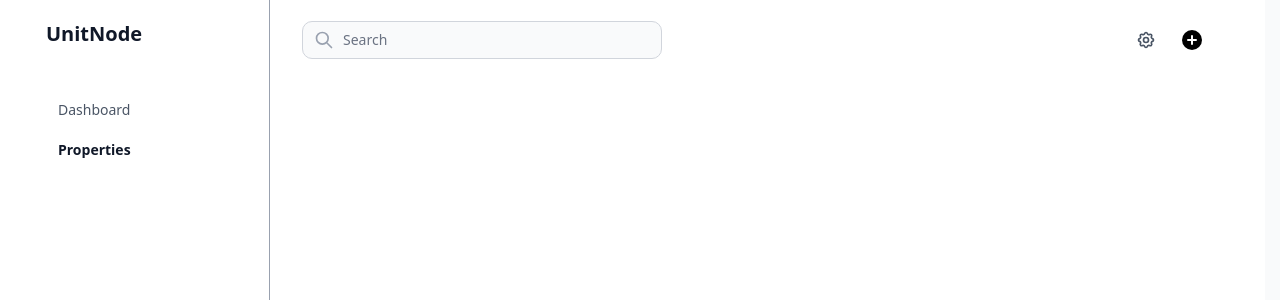
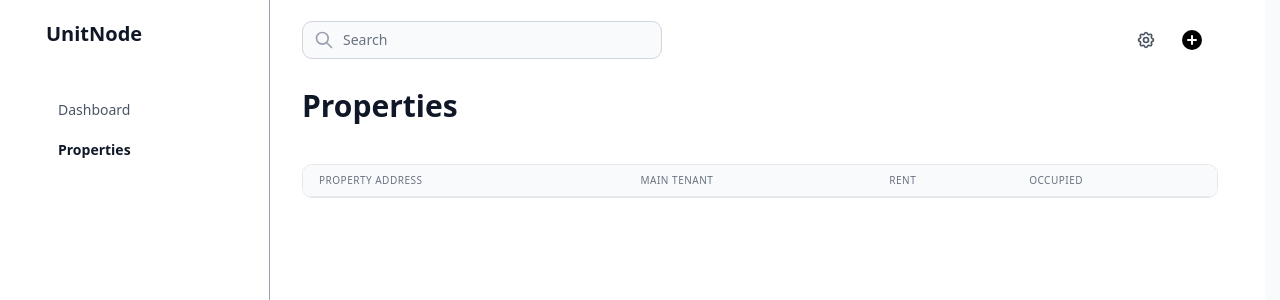
Before and after one commit to acstartup/unitnode.com, a Next.js app: page /app/properties in a window 1280 px wide. Shown: the top 300 px of the page. Built offline with nearby package versions, Linux system fonts and the light colour scheme.

Commit message:
(feat): properties page header and chart

```diff
--- a/src/app/app/properties/page.tsx
+++ b/src/app/app/properties/page.tsx
@@ -4,7 +4,39 @@ import React from 'react';
 
 export default function Properties(){
     return (
-    <div className="min-h-screen w-full bg-white">
-    </div>
+        <div className="min-h-screen w-full bg-white">
+            {/* Page Header */}
+            <div className="mb-4">
+                <h1 className="text-3xl font-semibold text-gray-900 px-8 py-6">Properties</h1>
+            </div>
+
+            {/* Table Container */}
+            <div className="border border-gray-200 rounded-lg overflow-hidden mx-8">
+                <table className="w-full">
+                    {/* Table Header */}
+                    <thead className="bg-gray-50 border-b border-gray-200">
+                        <tr>
+                            <th className="px-4 py-2 text-left text-[10px] font-medium text-gray-500 uppercase tracking-wider">
+                                Property Address
+                            </th>
+                            <th className="px-4 py-2 text-left text-[10px] font-medium text-gray-500 uppercase tracking-wider">
+                                Main Tenant
+                            </th>
+                            <th className="px-4 py-2 text-left text-[10px] font-medium text-gray-500 uppercase tracking-wider">
+                                Rent
+                            </th>
+                            <th className="px-4 py-2 text-left text-[10px] font-medium text-gray-500 uppercase tracking-wider">
+                                Occupied
+                            </th>
+                        </tr>
+                    </thead>
+                    {/* Table Body - Empty till connection */}
+                    <tbody className="bg-white divid-y divide-gray-200">
+                        {/* Rows will be added here */}
+                    </tbody>
+                </table>
+            </div>
+
+        </div>
     );
 }
```
